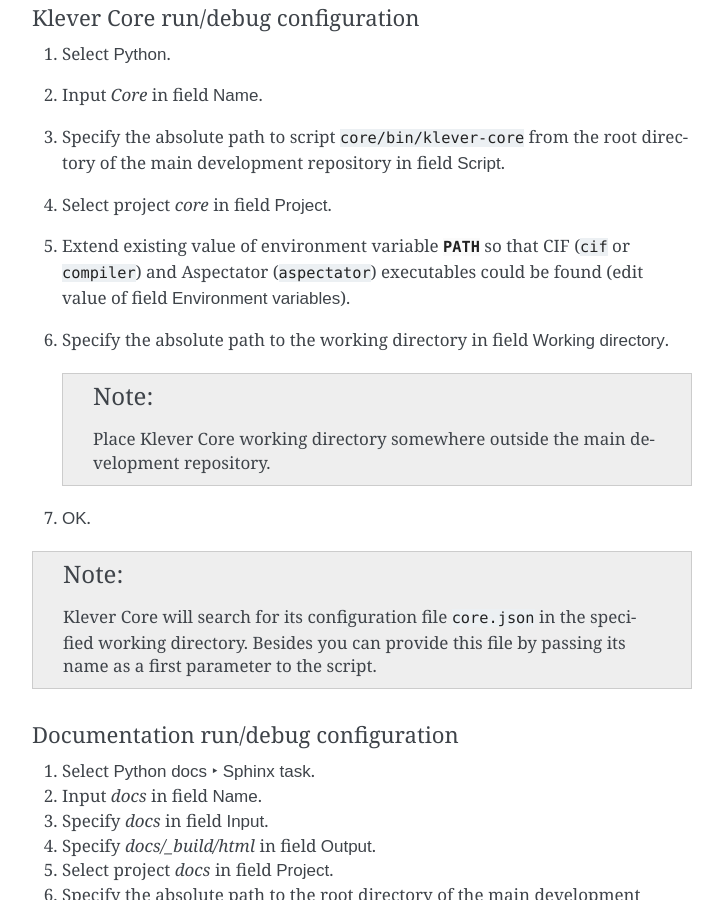
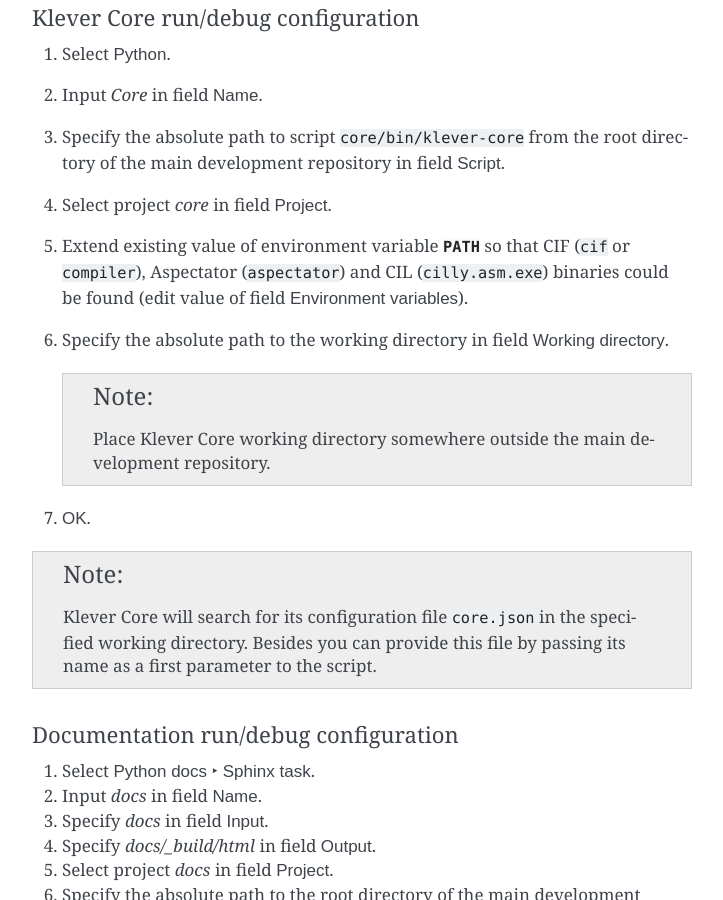
Before and after one commit to ldv-klever/klever, a Sphinx documentation site: the page built from docs/dev.rst, in a window 1280 px wide and 900 px high, scrolled down 4555 px. Shown: the whole window, without its empty margins (388-1111 px from the left). Built offline with Sphinx 7.4.7, drawn with Linux system fonts in a browser that asks for light colours.

Commit message:
Add note about CIL

```diff
--- a/docs/dev.rst
+++ b/docs/dev.rst
@@ -163,8 +163,9 @@
 #. Specify the absolute path to script :file:`core/bin/klever-core` from the root directory of the main development
    repository in field :guilabel:`Script`.
 #. Select project *core* in field :guilabel:`Project`.
-#. Extend existing value of environment variable :envvar:`PATH` so that CIF (:file:`cif` or :file:`compiler`) and
-   Aspectator (:file:`aspectator`) executables could be found (edit value of field :guilabel:`Environment variables`).
+#. Extend existing value of environment variable :envvar:`PATH` so that CIF (:file:`cif` or :file:`compiler`),
+   Aspectator (:file:`aspectator`) and CIL (:file:`cilly.asm.exe`) binaries could be found (edit value of field
+   :guilabel:`Environment variables`).
 #. Specify the absolute path to the working directory in field :guilabel:`Working directory`.
 
    .. note:: Place Klever Core working directory somewhere outside the main development repository.
```
